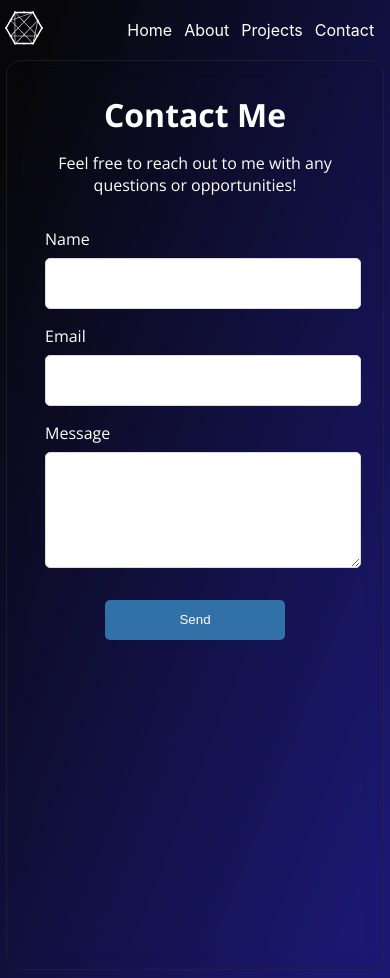
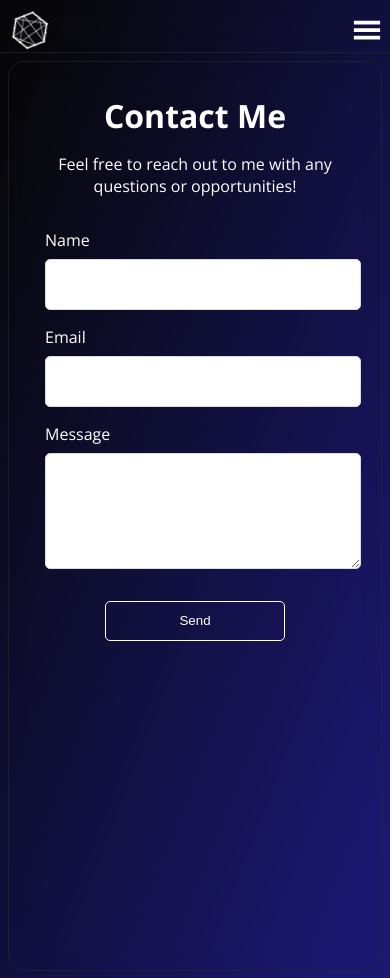
Before and after one commit to Matta-Sai/matta-sai.github.io, a React (Create React App) app: page /contact in a window 390 px wide. Built offline with nearby package versions, Linux system fonts and the light colour scheme; a web font is replaced by a local one.

Commit message:
Added Hamburger menu and Footer

```diff
--- a/src/components/ContactForm/index.js
+++ b/src/components/ContactForm/index.js
@@ -50,16 +50,13 @@ export default ContactForm;
 
 // Styles
 const StyledContactForm = styled.div`
-    width: 80%;
     display: flex;
     height: 100vh;
     justify-self: center;
     flex-direction: column;
     text-align: center;
     align-items: center;
-    margin-right :2%
-    margin-left: 2%;
-    margin-bottom: 2%;
+    margin:2%;
     align-self: center;
     font-family: "Open Sans";
     background-size: cover;
@@ -91,7 +88,7 @@ const StyledContactForm = styled.div`
       border: 1px solid rgb(220, 220, 220);
 
       &:focus {
-        border: 2px solid rgba(0, 206, 158, 1);
+        border: 2px solid black;
       }
     }
 
@@ -107,7 +104,7 @@ const StyledContactForm = styled.div`
       border: 1px solid rgb(220, 220, 220);
 
       &:focus {
-        border: 2px solid rgba(0, 206, 158, 1);
+        border: 2px solid black;
       }
     }
 
@@ -122,9 +119,15 @@ const StyledContactForm = styled.div`
       cursor: pointer;
       width: 60%;
       align-self: center;
-      background: rgb(50, 113, 168);
+      background: transparent;
+      border: 1px solid white;
       color: white;
-      border: none;
+      transition: all 0.3s ease;
+    }
+      input[type="submit"]:hover {
+        transform: scale(1.1);
+        background: blue;
+        border: 1px solid blue;
     }
   }
 `;
--- /dev/null
+++ b/src/components/Footer/index.css
@@ -0,0 +1,35 @@
+.footer-container {
+    display: flex;
+    flex-direction: row;
+    align-items: center;
+    justify-content: center;
+    backdrop-filter: blur(10px);
+    background-size: cover;
+    border: 1px solid rgba(43, 43, 43, 0.568);
+    padding: 2%;
+    margin-top: 2%;
+}
+
+.footer-item {
+    display: flex;
+    flex-direction: column;
+    justify-content: center;
+    align-items: center;
+    background-color: transparent;
+    border: none;
+    outline: none;
+    cursor: pointer;
+    color: #ffffff;
+    margin-right: 5%;
+}
+
+.footer-icon {
+    color: #ffffff;
+    margin-bottom: 12px;
+    transition: transform 0.7s ease, color 0.7s ease;
+}
+
+.footer-icon:hover {
+    color: #4f95f7;
+    transform: scale(1.2);
+}
--- /dev/null
+++ b/src/components/Footer/index.js
@@ -0,0 +1,33 @@
+import { BsFacebook ,BsInstagram,BsLinkedin,BsGithub  } from "react-icons/bs";
+import "./index.css"
+
+const Footer = () => (
+    <div className = "footer-container">
+        <button className="footer-item">
+        <a href = "https://www.facebook.com/Saii111/" rel = "noreferrer" target="_blank">
+            <BsFacebook className = "footer-icon"  size = "30"/>
+            </a>
+            Facebook
+        </button>
+        <button className="footer-item">
+            <a href = "https://www.instagram.com/saiii.png/" rel = "noreferrer" target="_blank">
+            <BsInstagram className = "footer-icon"  size = "30"/>
+            </a>
+            Instagram
+        </button>
+        <button className="footer-item">
+            <a href = "https://www.linkedin.com/in/sai-matta-051932205/" rel = "noreferrer" target="_blank">
+            <BsLinkedin className = "footer-icon"  size = "30"/>
+            </a>
+            Linkedin
+        </button>
+        <button className="footer-item">
+            <a href = "https://github.com/Matta-Sai/" rel = "noreferrer" target="_blank">
+            <BsGithub className = "footer-icon"  size = "30"/>
+            </a>
+            Github
+        </button>
+    </div>
+)
+
+export default Footer;
--- a/src/components/Header/index.css
+++ b/src/components/Header/index.css
@@ -3,9 +3,35 @@
     flex-direction: row;
     align-items: center;
     justify-content: space-between;
-    padding: 1%;
-    background-color: transparent;
+    padding-top: 2%;
+    padding-left: 2%;
+    padding-right: 2%;
+    position: relative;
+    backdrop-filter: blur(10px);
+    background-size: cover;
+    border-bottom: 1px solid rgba(43, 43, 43, 0.568);
     color: #ffffff;
+}
+
+
+
+.header-item-mobile {
+    margin: 12px;
+    text-decoration: none;
+    color: #ffffff;
+}
+
+.header-logo {
+    animation: spin 20s infinite linear;
+}
+
+@keyframes spin {
+    from {
+        transform: scale(1) rotate(0deg);
+    }
+    to {
+        transform: scale(1) rotate(360deg);
+    }
 }
 
 .header-options {
@@ -26,3 +52,37 @@
     color: #4f95f7;
     transform: scale(1.5);
 }
+
+.show {
+    display: flex;
+    flex-direction: column;
+    align-items: flex-end;
+    justify-content: flex-end;
+    list-style-type: none;
+    backdrop-filter: blur(10px);
+    border-top: 1px solid rgba(43, 43, 43, 0.568);
+    border-bottom: 1px solid rgba(43, 43, 43, 0.568);
+    background-color: rgba(43, 43, 43, 0.568);
+    opacity: 0.9;
+    padding-left: 5%;
+    padding-right: 5%;
+    color: #ffffff;
+    margin: 0;
+}
+
+.hide {
+    display: none;
+}
+
+.hamburger {
+    display: none;
+}
+
+@media screen and (max-width: 768px) {
+    .header-options {
+        display: none;
+    }
+    .hamburger {
+        display: block;
+    }
+}
--- a/src/components/Header/index.js
+++ b/src/components/Header/index.js
@@ -1,9 +1,22 @@
 import {Link} from "react-router-dom"
 import { FaConnectdevelop } from "react-icons/fa";
+import { GiHamburgerMenu } from "react-icons/gi";
+import { IoMdClose } from "react-icons/io";
+import { useState } from "react";
 import "./index.css"
 
 
-const Header = () => (
+const Header = () => {
+
+    const [showMobileMenu, setShowMobileMenu] = useState(false)
+
+    const onClickHamburger = () => {
+        setShowMobileMenu(!showMobileMenu)
+    }
+
+    const showMobileMenuClass = showMobileMenu ? "show" : "hide"
+    return (
+    <>
     <div className = "header-container">
         <Link className = "header-logo" to = "/" >
         <FaConnectdevelop size ="40" color="#ffffff" />
@@ -22,7 +35,25 @@ const Header = () => (
                 <Link className = "header-item" to = "/contact" >Contact</Link>
             </li>
         </ul>
+        <GiHamburgerMenu className= "hamburger" size = "30" color="#ffffff" onClick={onClickHamburger} />
     </div>
-)
+    <ul className = {showMobileMenuClass}>
+        <li className = "header-item-mobile" >
+            <Link className = "header-item-mobile" to = "/" >Home</Link>
+        </li>
+        <li className = "header-item-mobile">
+            <Link className = "header-item-mobile" to = "/about" >About</Link>
+        </li >
+        <li className = "header-item-mobile">
+            <Link className = "header-item-mobile" to = "/projects" >Projects</Link>
+        </li>
+        <li className = "header-item-mobile">
+            <Link className = "header-item-mobile" to = "/contact" >Contact</Link>
+        </li>
+    </ul>
+    </>
+
+
+) }
 
 export default Header
--- a/src/components/Home/index.js
+++ b/src/components/Home/index.js
@@ -1,5 +1,6 @@
 import {Component} from "react"
 import About from "../About"
+import Footer from "../Footer"
 import ParticlesComponent from "../ParticlesComponent"
 import Projects from '../Projects'
 import ContactForm from "../ContactForm"
@@ -76,6 +77,7 @@ class Home extends Component {
             <About />
             <Projects />
             <ContactForm />
+            <Footer />
             </>
         )
     }
```
